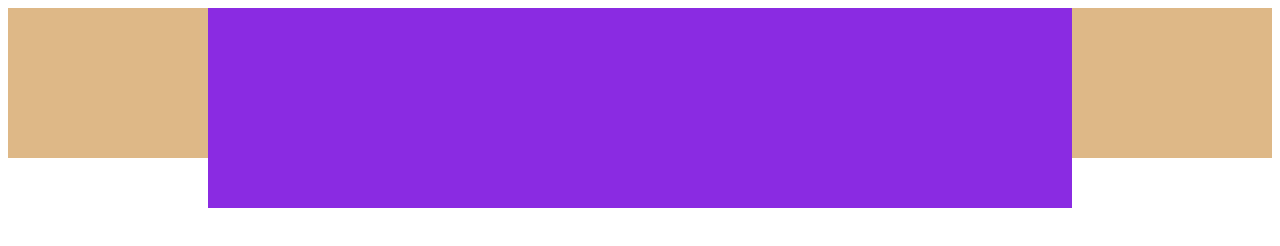
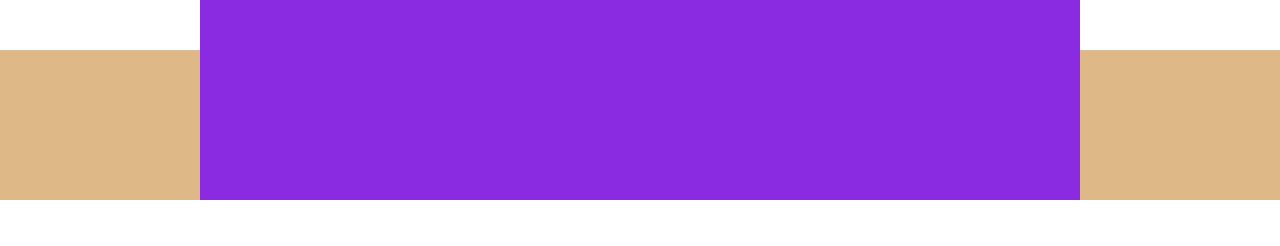
Before and after one commit to ypinchina/interviewTest, a plain HTML site: page centerFix/calc.html in a window 1280 px wide. Drawn offline with Linux system fonts and the light colour scheme.

Commit message:
更新多余的代码

```diff
--- a/centerFix/calc.html
+++ b/centerFix/calc.html
@@ -5,14 +5,10 @@
     <meta name="viewport" content="width=device-width, initial-scale=1.0">
     <title>calc方案</title>
 <style>
-    html{
-        height: 100%;
+    * {
         margin:0;
         padding: 0;
-    }
-    body {
-        overflow: hidden;
-        height: 100%;
+        font-size: 0;
     }
     #center{
         display: inline-block;
@@ -32,9 +28,6 @@
         height: 150px;
         background-color: burlywood;
     }
-    #center,#left,#right{
-        float: left;
-    }
 </style>
 </head>
 <body>
--- a/jsTest/clone.js
+++ b/jsTest/clone.js
@@ -12,11 +12,11 @@ let obj = {
     h:[1,321,'a',{p:2}]
 }
 
-//let obj1 = JSON.parse(JSON.stringify(obj))
+let obj1 = JSON.parse(JSON.stringify(obj))
 /*深克隆 但是对于对象中含有正则对象 日期对象 function都会转化成字符串或者空对象*/
 
 //let obj1 = {...obj}
-//浅克隆  使用的是ES6结构表达式
+//浅克隆  使用的是ES6解构表达式
 
 // 深克隆 只克隆第一层 需要递归
 // let obj1 = {}
```
Also changed, not shown: jsTest/jstest2.js (+5 -5 lines).
